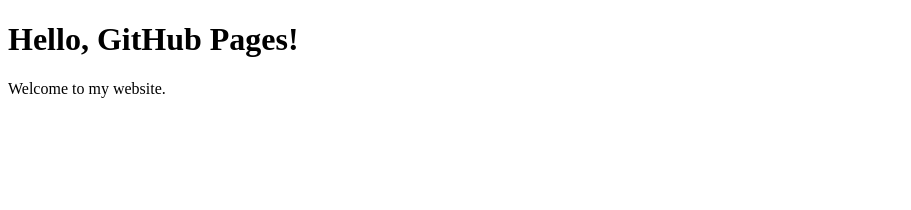
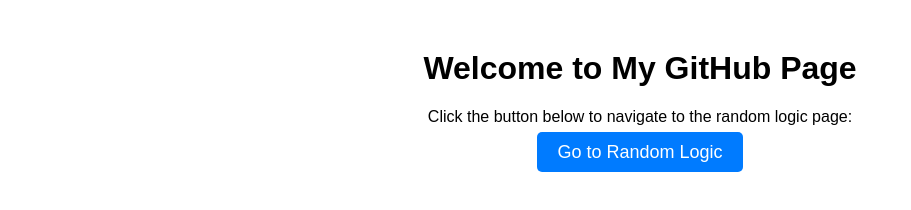
Before and after one commit to zzzz-1111/find, a plain HTML site: page index.html in a window 1280 px wide. Shown: the whole page, without its empty margins (0-911 px from the left). Drawn offline with Linux system fonts and the light colour scheme.

Commit message:
Update index.html

```diff
--- a/index.html
+++ b/index.html
@@ -4,9 +4,28 @@
     <meta charset="UTF-8">
     <meta name="viewport" content="width=device-width, initial-scale=1.0">
     <title>My GitHub Page</title>
+    <style>
+        body {
+            font-family: Arial, sans-serif;
+            text-align: center;
+            margin-top: 50px;
+        }
+        a {
+            text-decoration: none;
+            color: white;
+            background-color: #007BFF;
+            padding: 10px 20px;
+            border-radius: 5px;
+            font-size: 18px;
+        }
+        a:hover {
+            background-color: #0056b3;
+        }
+    </style>
 </head>
 <body>
-    <h1>Hello, GitHub Pages!</h1>
-    <p>Welcome to my website.</p>
+    <h1>Welcome to My GitHub Page</h1>
+    <p>Click the button below to navigate to the random logic page:</p>
+    <a href="random_logic.html">Go to Random Logic</a>
 </body>
 </html>
```
